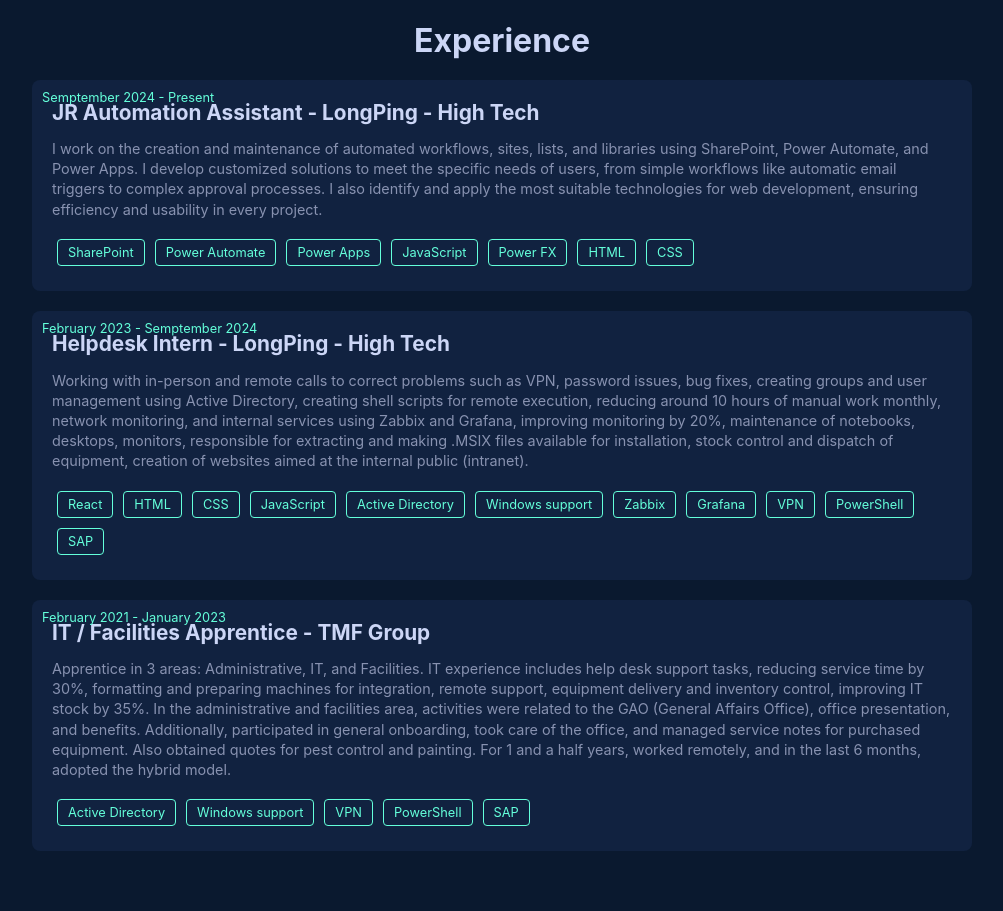
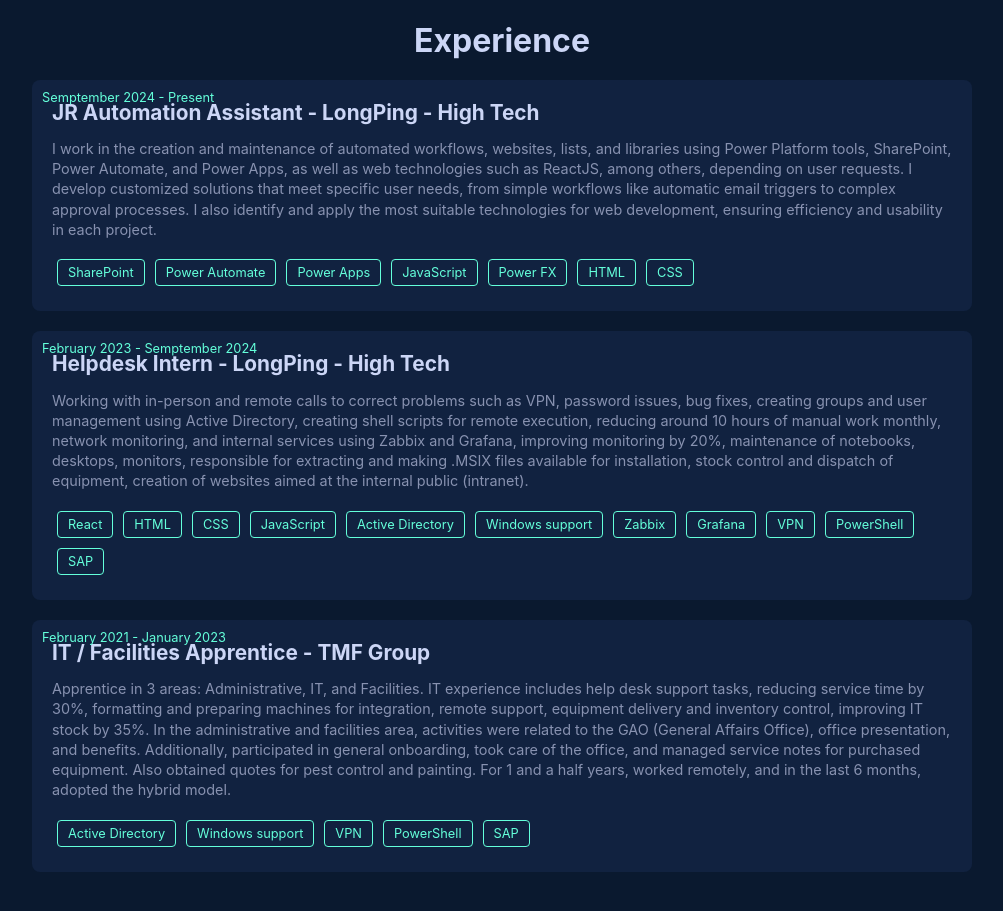
Before and after one commit to vLecaBR/my-portfolio, a React (Create React App) app: page / in a window 1280 px wide. Shown: the part 1380-2291 px from the top of the page, without its empty margins (138-1141 px from the left). Built offline with nearby package versions, Linux system fonts and the light colour scheme.

Commit message:
experience updated

```diff
--- a/src/components/Experience.js
+++ b/src/components/Experience.js
@@ -9,12 +9,13 @@
         <JobDate>Semptember 2024 - Present</JobDate>
         <JobTitle>JR Automation Assistant - LongPing - High Tech</JobTitle>
         <JobDescription>
-        I work on the creation and maintenance of automated workflows, sites,
-        lists, and libraries using SharePoint, Power Automate, and Power Apps.
-        I develop customized solutions to meet the specific needs of users, from
-        simple workflows like automatic email triggers to complex approval processes.
-        I also identify and apply the most suitable technologies for web development,
-        ensuring efficiency and usability in every project.
+        I work in the creation and maintenance of automated workflows, websites,
+        lists, and libraries using Power Platform tools, SharePoint, Power Automate,
+        and Power Apps, as well as web technologies such as ReactJS, among others,
+        depending on user requests. I develop customized solutions that meet specific
+        user needs, from simple workflows like automatic email triggers to complex
+        approval processes. I also identify and apply the most suitable technologies
+        for web development, ensuring efficiency and usability in each project.
         </JobDescription>
         <Skills>
           <Skill>SharePoint</Skill>
```
